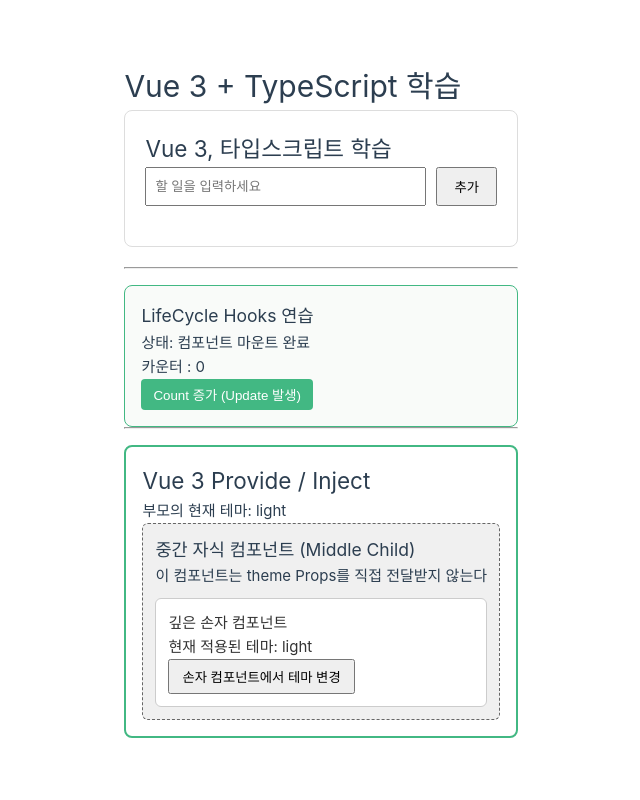
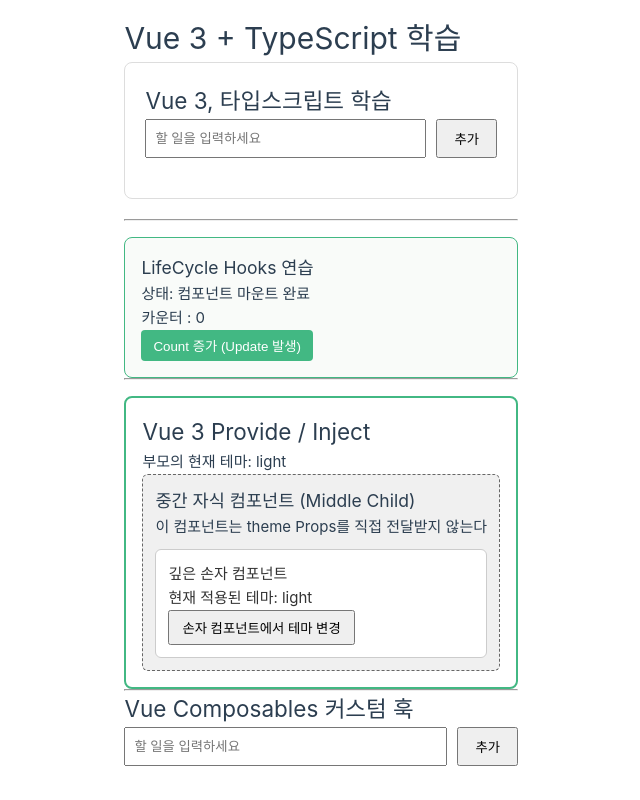
Before and after one commit to kennywestt/vue_practice, a Vue app in the folder vue_ts_practice/: page /todo/1 in a window 1280 px wide. Shown: the whole page, without its empty margins (122-762 px from the left). Built offline with nearby package versions, Linux system fonts and the light colour scheme; the HTML template or start-up script is replaced by a standard one.

Commit message:
feat: composables 컴포넌트 화면과 비즈니스 로직 분리

```diff
--- a/vue_ts_practice/src/App.vue
+++ b/vue_ts_practice/src/App.vue
@@ -1,4 +1,5 @@
 <script setup lang="ts">
+import TodoComposablePractice from './components/Todos/TodoComposablePractice.vue';
 import TodoDependencyPractice from './components/Todos/TodoDependencyPractice.vue';
 import TodoLifeCyclePractice from './components/Todos/TodoLifeCyclePractice.vue';
 import TodoPractice from './components/Todos/TodoPractice.vue'
@@ -16,6 +17,8 @@
      <hr />
     <!-- Depedency, injection 실습 컴포넌트 -->
      <TodoDependencyPractice/>
+     <hr />
+     <TodoComposablePractice/>
 
   </div>
 </template>
--- /dev/null
+++ b/vue_ts_practice/src/components/Todos/TodoComposablePractice.vue
@@ -0,0 +1,34 @@
+<!--
+Composable state와 상태 변경 로직을 하나의 독립된 함수로 분리하여
+여러 컴포넌트에서 재사용할 수 있도록 만드는
+Vue 3 Composition API의 기능
+
+목적 : 컴포넌트 안에 얽혀 있던 비즈니스 로직(데이터 상태, 함수등)
+을 외부 .ts 파일(useTodo)로 추출하여 재사용성과 코드 가독성을 높인다
+함수 이름은 보통 use로 시작하는 관례 (useTodo, useCounter 등등)
+-->
+<script setup lang="ts">
+import { useTodo } from '../../composables/useTodo.ts';
+import TodoInput from './TodoInput.vue';
+import TodoItem from './TodoItem.vue';
+
+const { todos, addTodo, toggleTodo, removeTodo } = useTodo();
+
+</script>
+
+<template>
+    <div class="composable-box">
+        <h2>Vue Composables 커스텀 훅</h2>
+
+        <TodoInput @add="addTodo"/>
+        <ul>
+            <TodoItem
+                v-for="todoItem in todos"
+                :key="todoItem.id"
+                :todo="todoItem"
+                @toggle="toggleTodo"
+                @remove="removeTodo"
+            />
+        </ul>
+    </div>
+</template>
--- a/vue_ts_practice/src/components/Todos/TodoInput.vue
+++ b/vue_ts_practice/src/components/Todos/TodoInput.vue
@@ -7,7 +7,7 @@
 
 const todoText = ref<string>("")
 
-const handlelAdd = () : void => {
+const handleAdd = () : void => {
     if (!todoText.value.trim()) return
     emit('add', todoText.value)
     todoText.value = ""
@@ -18,10 +18,10 @@
     <div class="input-box">
         <input
             v-model="todoText"
-            @keyup.enter="handlelAdd"
+            @keyup.enter="handleAdd"
             placeholder="할 일을 입력하세요"
         />
-        <button @click="handlelAdd">추가</button>
+        <button @click="handleAdd">추가</button>
     </div>
 </template>
 
--- /dev/null
+++ b/vue_ts_practice/src/composables/useTodo.ts
@@ -0,0 +1,35 @@
+import { ref } from "vue";
+import type { Todo } from "../types/todo";
+
+export function useTodo() {
+    const todos = ref<Todo[]>([])
+
+    const addTodo = (text: string) => {
+        if(!text.trim()) return
+        const newTodo: Todo = {
+            id: Date.now(),
+            text,
+            completed: false
+        }
+        todos.value.push(newTodo)
+    }
+
+    const toggleTodo = (id: number): void => {
+        const target = todos.value.find(t => t.id === id)
+        if(target) {
+            target.completed = !target.completed
+        }
+    }
+
+    const removeTodo = (id:number): void => {
+        todos.value = todos.value.filter(t => t.id !== id)
+    }
+
+    return {
+        todos,
+        addTodo,
+        toggleTodo,
+        removeTodo
+    }
+
+}
```
